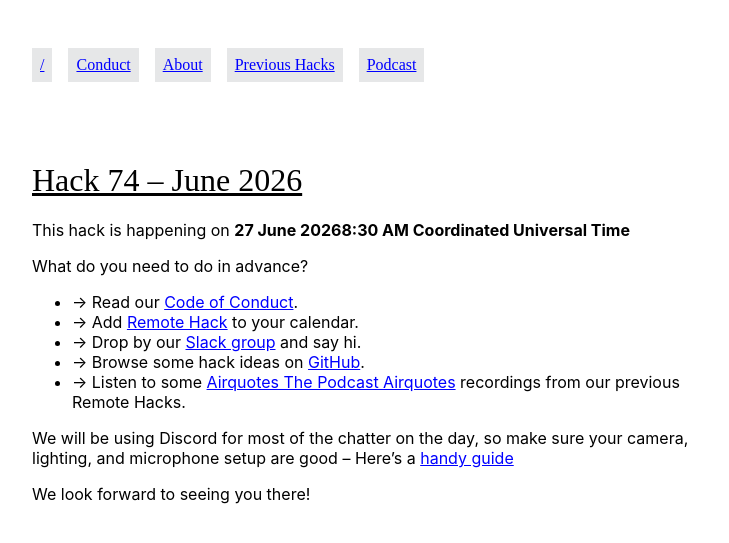
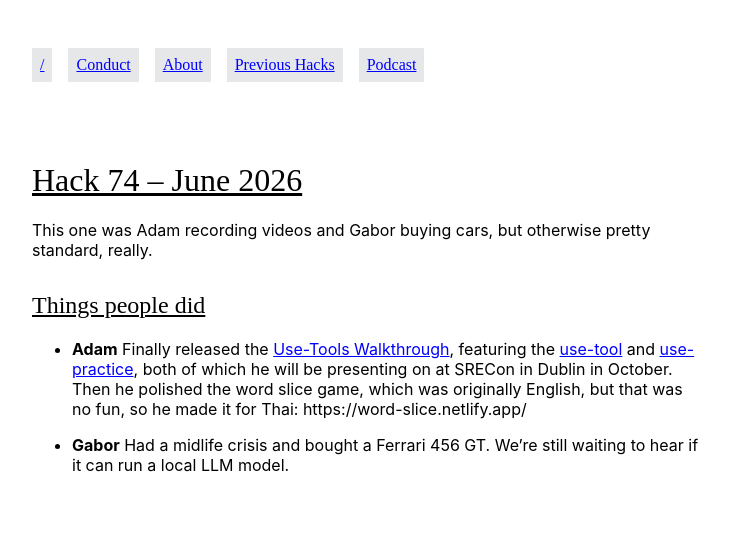
Before and after one commit to remotehack/remotehack.github.io, a Jekyll site: the page built from _hacks/74.md, in a window 1280 px wide. Shown: the top 543 px of the page, without its empty margins (272-1001 px from the left). Built offline with Jekyll 4.4.1, drawn with Linux system fonts in a browser that asks for light colours.

Commit message:
Add hack for June 2026

```diff
--- a/_hacks/74.md
+++ b/_hacks/74.md
@@ -1,5 +1,12 @@
 ---
 hack_number: 74
 date: 2026-06-27
-upcoming: true
 ---
+
+This one was Adam recording videos and Gabor buying cars, but otherwise pretty standard, really.
+
+## Things people did
+
+- **Adam** Finally released the [Use-Tools Walkthrough](https://youtu.be/fq2dM16v4u8?is=_iaxaiYRfa1xOiKo), featuring the [use-tool](https://github.com/lpmi-13/use-tool) and [use-practice](https://github.com/lpmi-13/use-practice), both of which he will be presenting on at SRECon in Dublin in October. Then he polished the word slice game, which was originally English, but that was no fun, so he made it for Thai: https://word-slice.netlify.app/
+
+- **Gabor** Had a midlife crisis and bought a Ferrari 456 GT. We're still waiting to hear if it can run a local LLM model.
```
